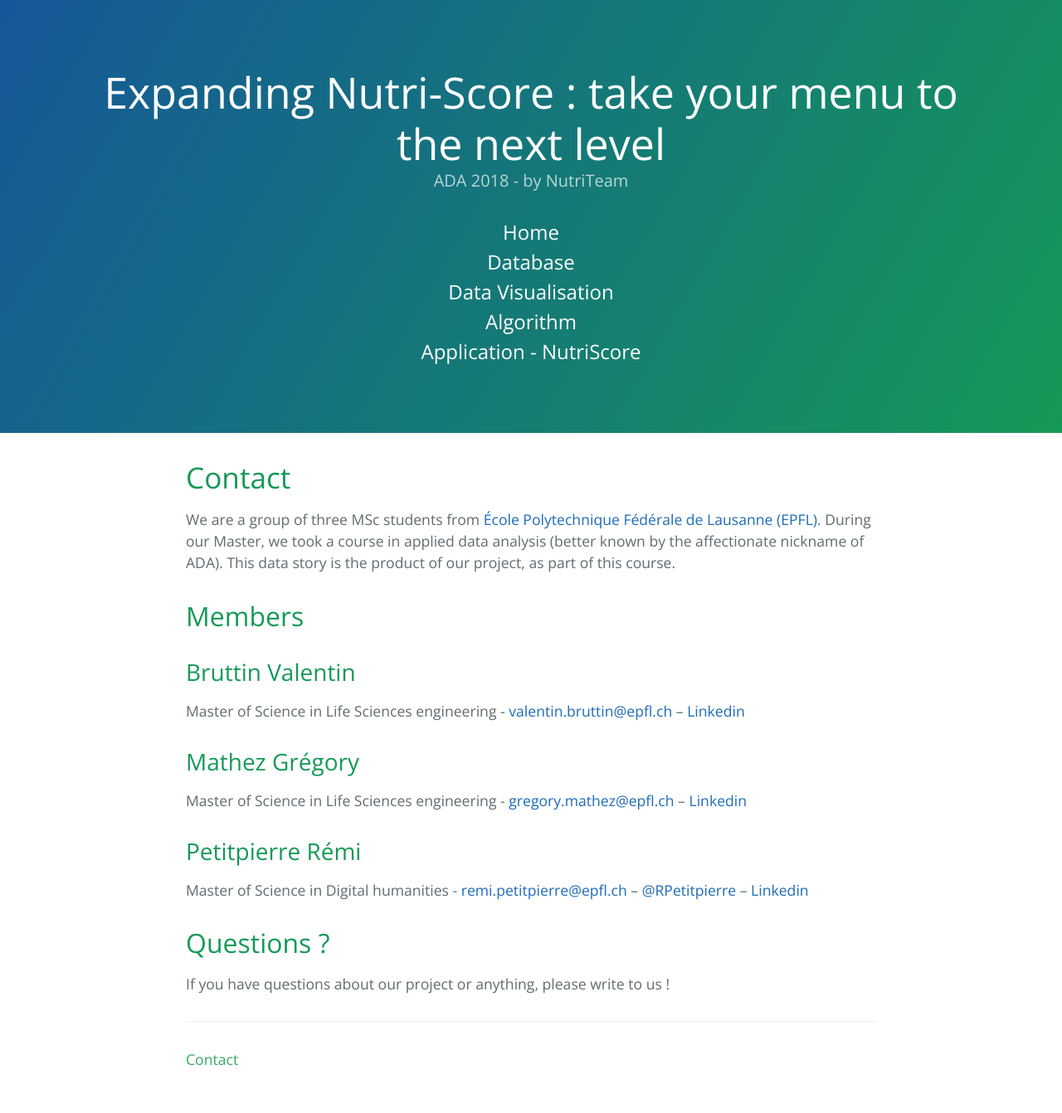
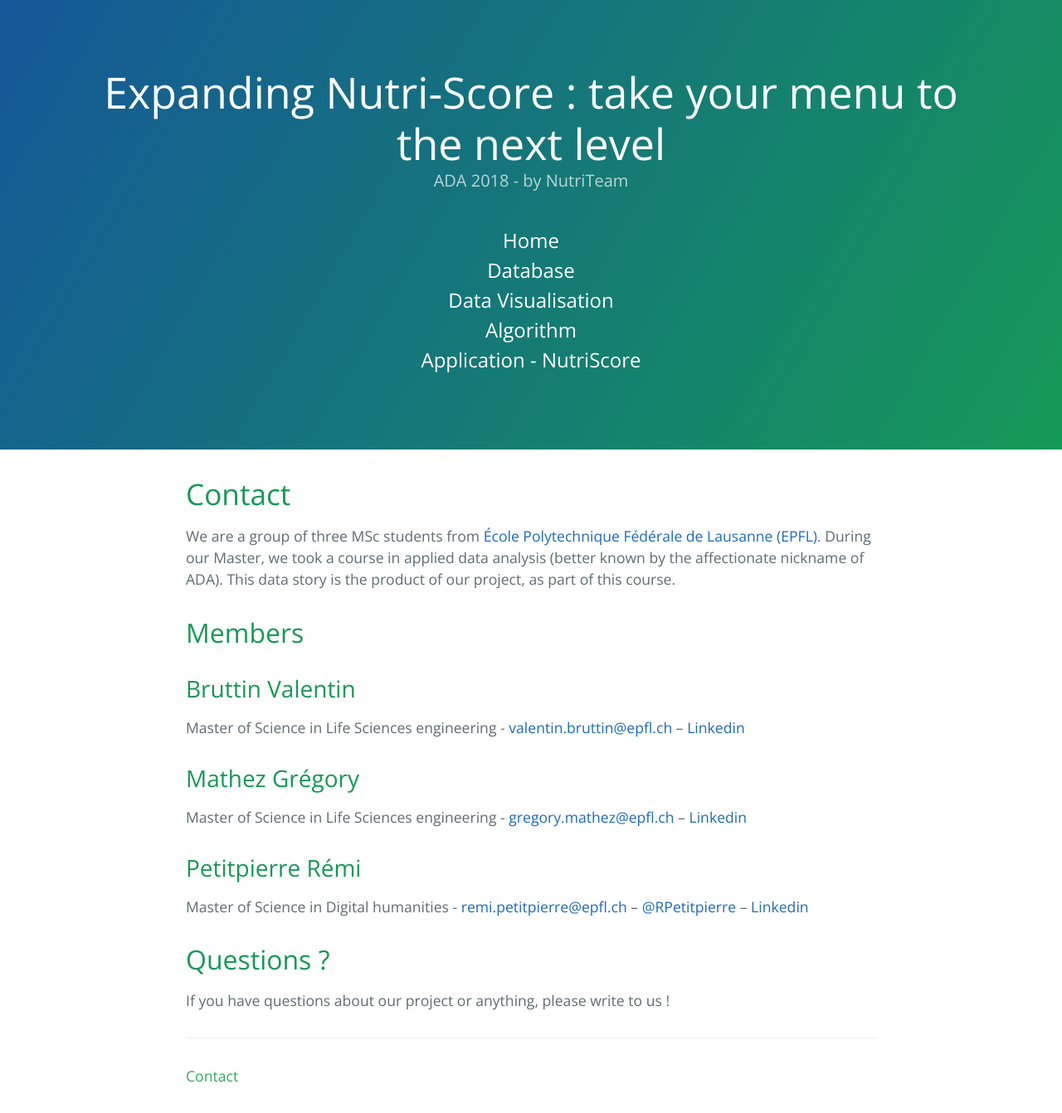
Before and after one commit to NutriTeam/Nutri_Score, a Jekyll site: the page built from contact.md, in a window 1280 px wide. Shown: the whole page at 83% size. Built offline with Jekyll 4.4.1, drawn with Linux system fonts in a browser that asks for light colours.

Commit message:
Update default.html

```diff
--- a/_layouts/default.html
+++ b/_layouts/default.html
@@ -25,6 +25,7 @@
     <header class="page-header" role="banner">
       <h1 class="project-name">{{ site.title | default: site.github.repository_name }}</h1>
       <h2 class="project-tagline">{{ site.description | default: site.github.project_tagline }}</h2>
+      <div style="padding:10px">
         <nav>
           <a href="./home.html" style="font-size:150%;color:white">Home</a><br>
           <a href="./database.html" style="font-size:150%;color:white">Database</a><br>
@@ -32,6 +33,7 @@
           <a href="./algo.html" style="font-size:150%;color:white">Algorithm</a><br>
           <a href="./app.html" style="font-size:150%;color:white">Application - NutriScore</a><br>
         </nav>
+      </div>
     </header>
 
     <main id="content" class="main-content" role="main">
```
Lines whose indentation alone changed are shown as unchanged.
